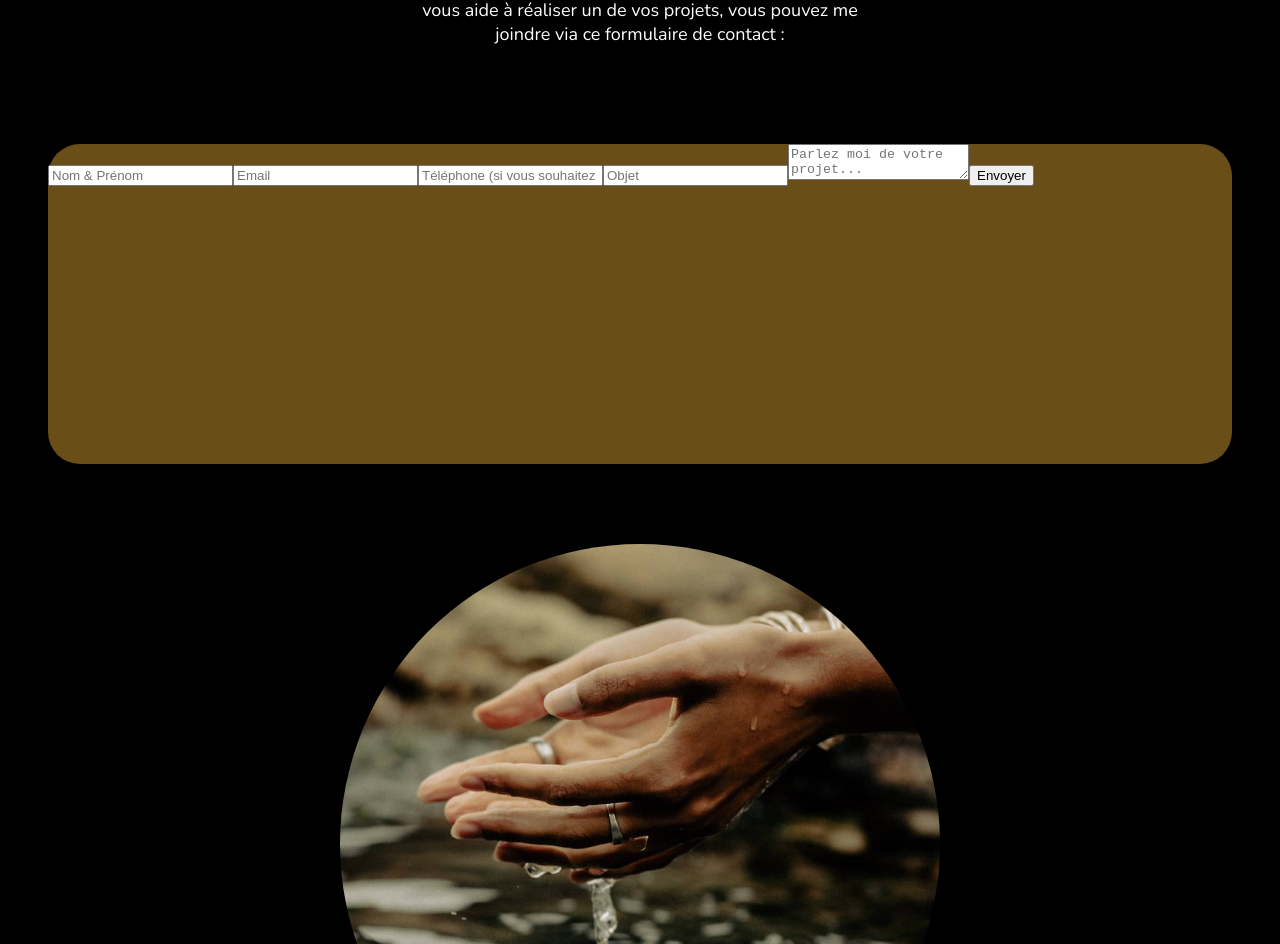
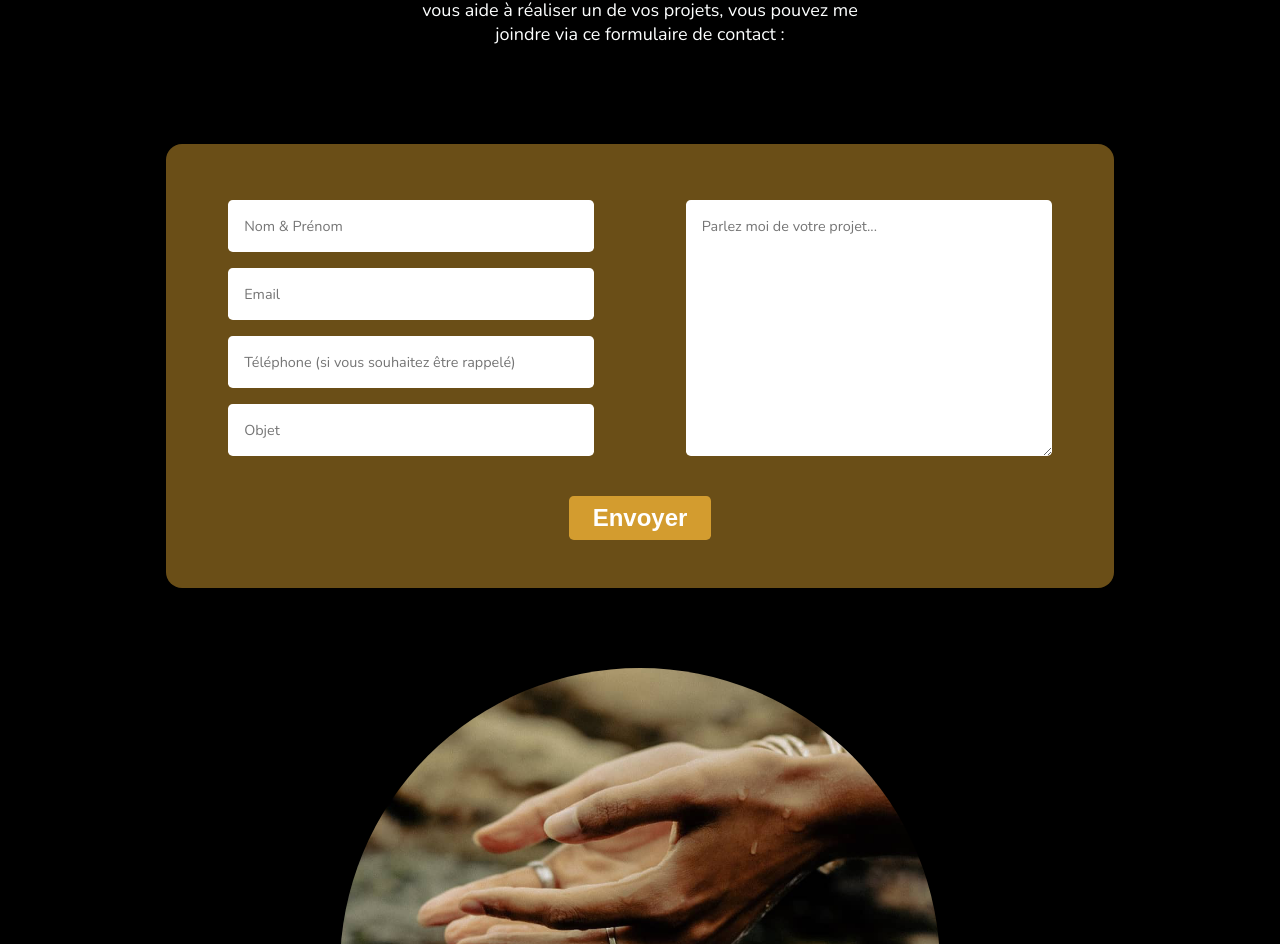
Before and after one commit to danidji/dtc_phography, a Next.js app: page /contact in a window 1280 px wide. Shown: the part 790-1734 px from the top of the page. Built offline with nearby package versions, Linux system fonts and the light colour scheme.

Commit message:
feat - add style and form validation on contact page

```diff
--- a/pages/contact.tsx
+++ b/pages/contact.tsx
@@ -95,9 +95,12 @@ const StyledP = styled.p`
 const ContactFormWrapper = styled.div<ThemePropsType>`
 
   width:100% ;
-  height: 20rem ;
   background-color: ${p => p.bgColor};
   margin: 5rem 0 ;
-  border-radius:2rem ;
+  border-radius:1rem ;
+
+  @media (min-width: 1069px){
+    width: 80% ;
+  }
 
 `
--- a/src/components/ContactForm.tsx
+++ b/src/components/ContactForm.tsx
@@ -4,11 +4,13 @@ import validator from 'validator'
 import styled from 'styled-components'
 
 import { ContactFormType } from '../interfaces'
-import { StyledButton } from '../../styles/StyledComponent'
+import { ThemePropsType } from '../interfaces/theme.interfaces';
+import { useThemeContext } from '../state/theme.context';
 
 
 const ContactForm: FC = (): JSX.Element => {
 
+  const { color } = useThemeContext()
   const {
     register,
     handleSubmit,
@@ -16,51 +18,170 @@ const ContactForm: FC = (): JSX.Element => {
   } = useForm<ContactFormType>();
 
   const onSubmit: SubmitHandler<ContactFormType> = (data): void => {
-    console.log({ data, errors })
+    console.log({ data })
   }
+  console.log({ errors })
+  return (
+    <StyledForm onSubmit={handleSubmit(onSubmit)}>
+      <FieldsWrapper className="fields_wrapper">
 
-  return (
-    <form onSubmit={handleSubmit(onSubmit)}>
-      <input
+        <InputWrapper className="input_wrapper">
+
+          <StyledInput
             type="text"
             placeholder="Nom & Prénom"
             {...register("name", {
-          // required: true
+              required: true,
+              validate: (value: string): boolean => validator.isLength(value, { min: 2, max: 50 })
             })}
           />
-      <input
+          {errors.name && <ErrorMsg className='error_msg'>Veuillez saisir un nom d'au moins 2 caractères</ErrorMsg>}
+          <StyledInput
             type="text"
             placeholder="Email"
             {...register("email", {
-          // required: true
+              required: true,
+              validate: (value: string): boolean => validator.isEmail(value)
             })}
           />
-      <input
+          {errors.email && <ErrorMsg className='error_msg'>Veuillez saisir un email valide</ErrorMsg>}
+          <StyledInput
             type="text"
             placeholder="Téléphone (si vous souhaitez être rappelé)"
             {...register("phone", {
-          // required: true
             })}
           />
-      <input
+          <StyledInput
             type="text"
             placeholder="Objet"
             {...register("object", {
-          // required: true
             })}
           />
-      <textarea
+        </InputWrapper>
+        <TextAreaWrapper className="textarea_wrapper">
+
+          <StyledTextArea
             placeholder="Parlez moi de votre projet..."
             {...register("message", {
-          // required: true
+              required: true
             })}
           />
-      <input
+          {errors.message && <ErrorMsg className='error_msg'>Veuillez saisir un message</ErrorMsg>}
+        </TextAreaWrapper>
+      </FieldsWrapper>
+      <ButtonSubmit
         type="submit"
-        value="Envoyer" />
+        value="Envoyer"
+        bgColor={color.primary}
+      />
 
-    </form>
+    </StyledForm>
   )
 }
 
 export default ContactForm
+
+const StyledForm = styled.form`
+  width:100% ;
+  height:100% ;
+  display: flex;
+  flex-direction: column ;
+  justify-content:space-around ;
+  align-items:center ;
+  padding:3rem 1rem ;
+
+
+  `
+const FieldsWrapper = styled.div`
+  width: 100% ;
+  height:100% ;
+  display: flex;
+  flex-direction:column ;
+  align-items: center ;
+
+  @media (min-width: 1069px) {
+    flex-direction: row ;
+  }
+  `
+const InputWrapper = styled.div`
+  width: 100% ;
+  display: flex;
+  flex-direction:column ;
+  align-items: center ;
+
+  @media (min-width: 1069px) {
+    flex: 1 ;
+  }
+`
+const StyledInput = styled.input`
+  width: 80% ;
+  padding: 1rem ;
+  margin: .5rem 0 ;
+  outline:none ;
+  border:none ;
+  font-size: .9rem ;
+  border-radius:.3rem ;
+  font-family:"Nunito", Segoe UI, Roboto, Oxygen, Ubuntu, Cantarell, Fira Sans, Droid Sans, Helvetica Neue, sans-serif; ;
+
+`
+
+const TextAreaWrapper = styled.div`
+  width:100% ;
+  height: 10rem ;
+  display: flex;
+  flex-direction:column ;
+  align-items: center ;
+  flex:1 ;
+
+  @media (min-width: 1069px) {
+    flex: 1 ;
+    /* height: 17rem; */
+    height: 100%
+  }
+`
+
+const StyledTextArea = styled.textarea`
+  width: 80% ;
+  height: 10rem ;
+  padding: 1rem ;
+  margin: .5rem 0 ;
+  border:none ;
+  outline:none ;
+  font-size: .9rem ;
+  border-radius:.3rem ;
+  font-family:"Nunito", Segoe UI, Roboto, Oxygen, Ubuntu, Cantarell, Fira Sans, Droid Sans, Helvetica Neue, sans-serif;
+  @media (min-width: 1069px) {
+    height: 16rem;
+  }
+
+`
+
+const ButtonSubmit = styled.input<ThemePropsType>`
+  background-color: ${p => p.bgColor};
+  padding:.5rem 1.5rem ;
+  font-size: 1.5rem ;
+  font-weight:bold ;
+  color: #fff;
+  border: none;
+  border-radius: .3rem ;
+  cursor: pointer;
+  margin: 2rem 0 0 0;
+`
+
+export const ErrorMsg = styled.div<ThemePropsType>`
+  font-size:.7rem ;
+  color: red;
+  align-self:start ;
+  /* padding: .2rem; */
+  padding-left: 2rem ;
+
+  @media (min-width:480px ){
+    padding-left: 4rem ;
+  }
+  @media (min-width:768px ){
+    padding-left: 6rem ;
+  }
+  @media (min-width:1069px ){
+    padding-left: 4.5rem ;
+  }
+`
--- a/src/interfaces/contact.interfaces.ts
+++ b/src/interfaces/contact.interfaces.ts
@@ -2,6 +2,6 @@ export interface ContactFormType {
   name: string,
   email: string,
   phone?: number,
-  object: string,
+  object?: string,
   message: string
 }
```
Lines whose indentation alone changed are shown as unchanged.
